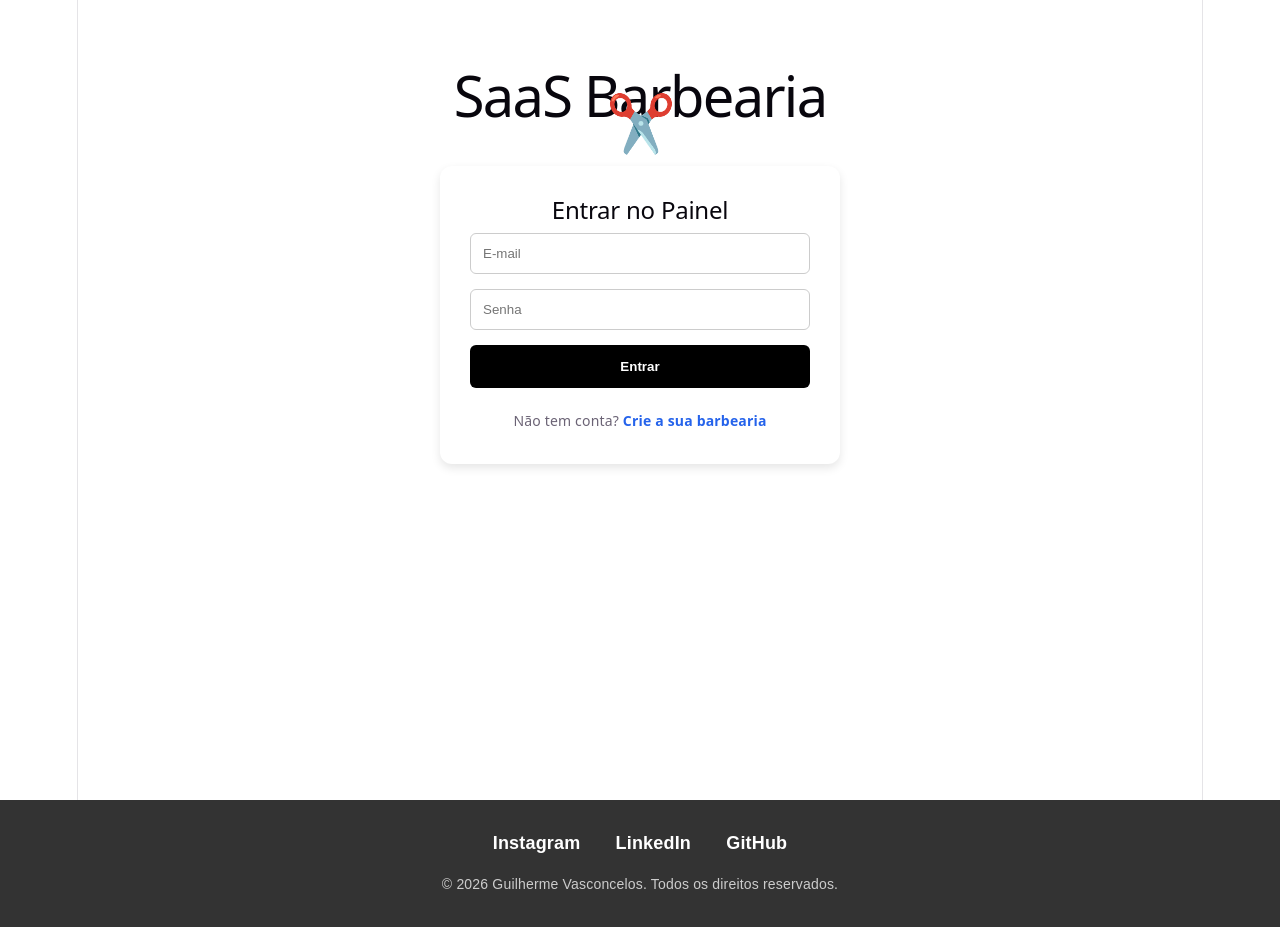
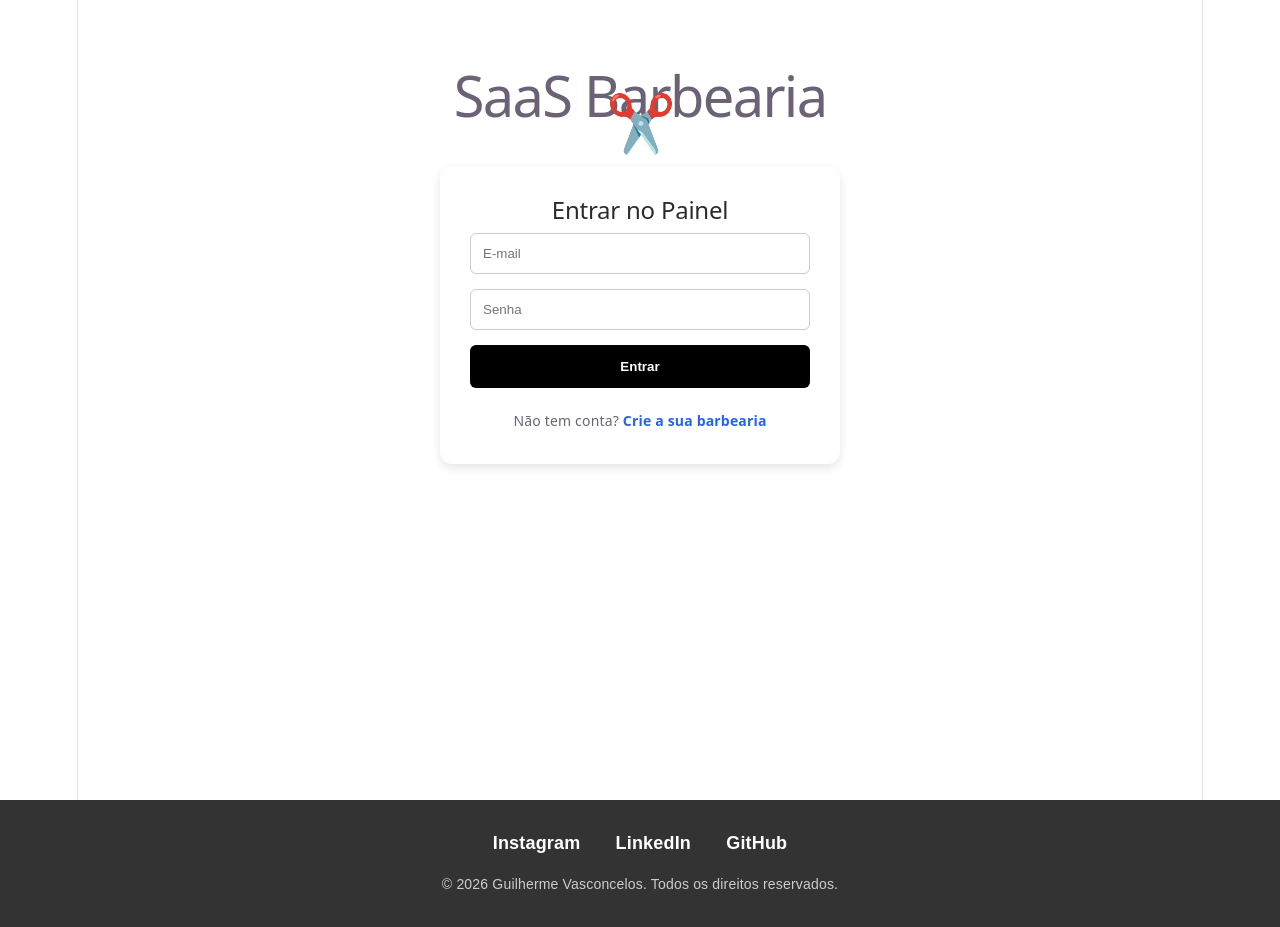
Before and after one commit to GuiVasconcelosDev/frontend-barbearia, a React (Vite) app: page / in a window 1280 px wide. Built offline with nearby package versions, Linux system fonts and the light colour scheme.

Commit message:
resolvido h2

```diff
--- a/src/index.css
+++ b/src/index.css
@@ -70,7 +70,6 @@ h1,
 h2 {
   font-family: var(--heading);
   font-weight: 500;
-  color: var(--text-h);
 }
 
 h1 {
@@ -84,6 +83,7 @@ h1 {
 }
 h2 {
   font-size: 24px;
+  color: #000000d4;
   line-height: 118%;
   letter-spacing: -0.24px;
   margin: 0 0 8px;
```
